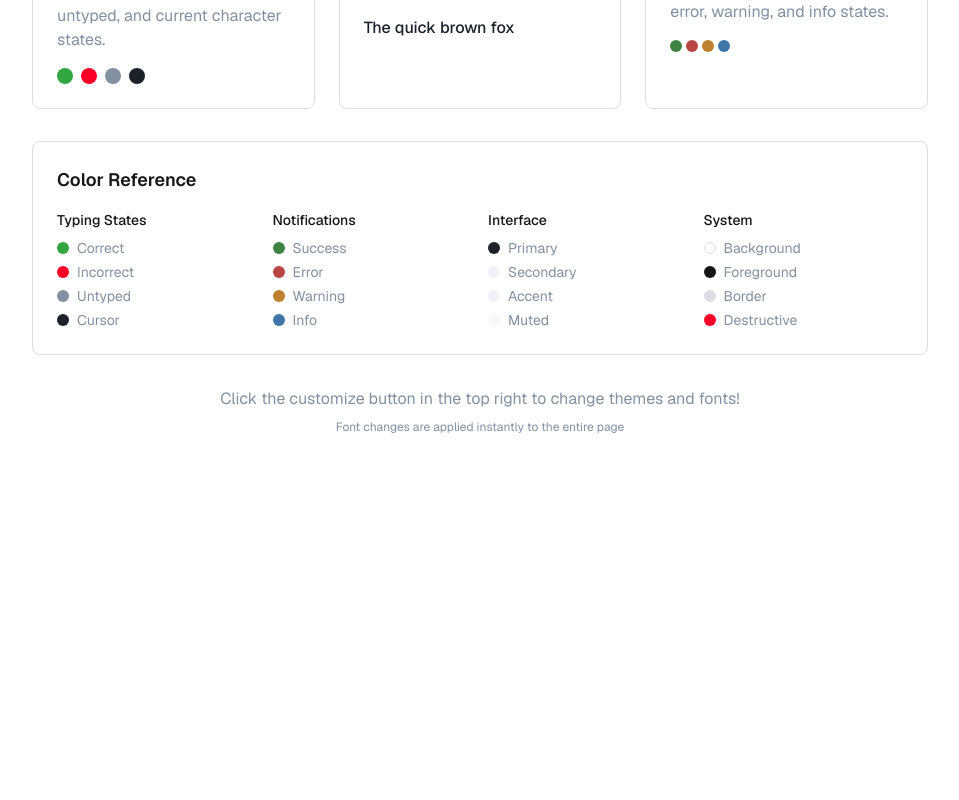
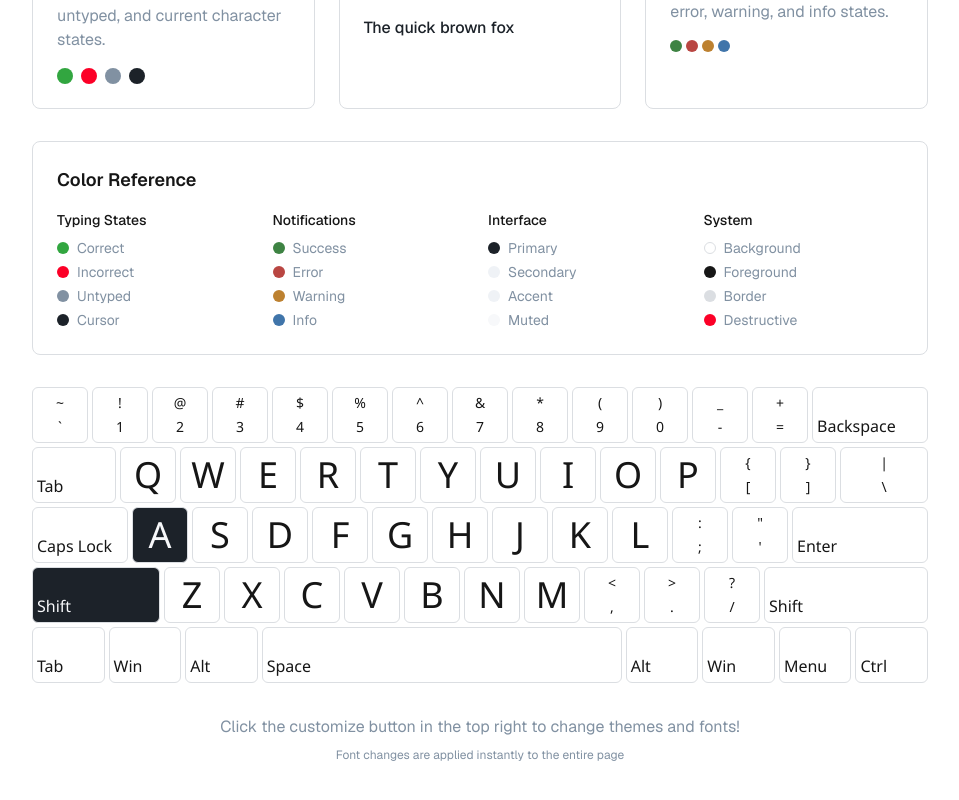
Before and after one commit to tdphong1293/HocGo10Ngon, a Next.js app in the folder client/: page / in a window 1280 px wide. Shown: the part 2833-3633 px from the top of the page, without its empty margins (160-1119 px from the left). Before the commit the page ends 3348 px from the top, so only its background shows below. Built offline with nearby package versions, Linux system fonts and the light colour scheme.

Commit message:
feat: add 6 more fonts, add Keyboard components

```diff
--- a/client/src/app/globals.css
+++ b/client/src/app/globals.css
@@ -356,7 +356,35 @@
 	font-family: var(--font-sourceCodePro), "Courier New", monospace;
 }
 
-/* Tailwind CSS v4 Theme Configuration */
+[data-font="comfortaa"] * {
+	font-family: var(--font-comfortaa), cursive, sans-serif;
+}
+
+[data-font="patrickHand"] * {
+	font-family: var(--font-patrickHand), cursive, sans-serif;
+}
+
+[data-font="spaceMono"] * {
+	font-family: var(--font-spaceMono), monospace;
+}
+
+[data-font="paytoneOne"] * {
+	font-family: var(--font-paytoneOne), cursive, sans-serif;
+}
+
+[data-font="righteous"] * {
+	font-family: var(--font-righteous), cursive, sans-serif;
+}
+
+[data-font="monoton"] * {
+	font-family: var(--font-monoton), cursive, sans-serif;
+}
+
+.keyboard-fixed-font,
+.keyboard-fixed-font * {
+	font-family: 'Segoe UI', Tahoma, Geneva, Verdana, sans-serif !important;
+}
+
 @theme inline {
 	--color-background: var(--background);
 	--color-foreground: var(--foreground);
--- a/client/src/app/layout.tsx
+++ b/client/src/app/layout.tsx
@@ -6,7 +6,13 @@ import {
     Roboto,
     Poppins,
     Open_Sans,
-    Source_Code_Pro
+    Source_Code_Pro,
+    Comfortaa,
+    Patrick_Hand,
+    Space_Mono,
+    Paytone_One,
+    Righteous,
+    Monoton
 } from "next/font/google";
 import "./globals.css";
 import { ThemeProvider } from "@/contexts/ThemeContext";
@@ -49,6 +55,42 @@ const sourceCodePro = Source_Code_Pro({
     subsets: ["latin"],
 });
 
+const comfortaa = Comfortaa({
+    variable: "--font-comfortaa",
+    weight: ["300", "400", "500", "600", "700"],
+    subsets: ["latin"],
+});
+
+const patrickHand = Patrick_Hand({
+    variable: "--font-patrickHand",
+    weight: ["400"],
+    subsets: ["latin"],
+});
+
+const spaceMono = Space_Mono({
+    variable: "--font-spaceMono",
+    weight: ["400", "700"],
+    subsets: ["latin"],
+});
+
+const paytoneOne = Paytone_One({
+    variable: "--font-paytoneOne",
+    weight: ["400"],
+    subsets: ["latin"],
+});
+
+const righteous = Righteous({
+    variable: "--font-righteous",
+    weight: ["400"],
+    subsets: ["latin"],
+});
+
+const monoton = Monoton({
+    variable: "--font-monoton",
+    weight: ["400"],
+    subsets: ["latin"],
+});
+
 export const metadata: Metadata = {
     title: "Create Next App",
     description: "Generated by create next app",
@@ -62,7 +104,7 @@ export default function RootLayout({
     return (
         <html lang="en">
             <body
-                className={`${geistSans.variable} ${geistMono.variable} ${inter.variable} ${roboto.variable} ${poppins.variable} ${openSans.variable} ${sourceCodePro.variable} antialiased`}
+                className={`${geistSans.variable} ${geistMono.variable} ${inter.variable} ${roboto.variable} ${poppins.variable} ${openSans.variable} ${sourceCodePro.variable} ${comfortaa.variable} ${patrickHand.variable} ${spaceMono.variable} ${paytoneOne.variable} ${righteous.variable} ${monoton.variable} antialiased`}
             >
                 <ThemeProvider>
                     <ThemeSelector />
--- a/client/src/app/page.tsx
+++ b/client/src/app/page.tsx
@@ -4,6 +4,7 @@ import { useTheme } from '@/hooks/useTheme';
 import { TypingTestDemo } from '@/components/TypingTestDemo';
 import { ToastColorDemo } from '@/components/ToastSystem';
 import { FontTestDemo } from '@/components/FontTestDemo';
+import Keyboard from '@/components/Keyboard';
 
 export default function Home() {
 	const { theme, font } = useTheme();
@@ -61,7 +62,7 @@ export default function Home() {
 					<div className="bg-card p-6 rounded-lg border border-border hover:border-border-hover transition-colors">
 						<h3 className="text-xl font-semibold text-card-foreground mb-3">Optimized Fonts</h3>
 						<p className="text-muted-foreground mb-4">
-							6 carefully selected fonts for optimal typing experience, including monospace options.
+							12 carefully selected fonts for optimal typing experience, including monospace options.
 						</p>
 						<div className="text-primary font-medium">The quick brown fox</div>
 					</div>
@@ -175,6 +176,7 @@ export default function Home() {
 						</div>
 					</div>
 				</div>
+				<Keyboard activeKeys={['LShift', 'A']} onKeyPress={() => {}} />
 
 				<footer className="text-center text-muted-foreground">
 					<p>Click the customize button in the top right to change themes and fonts!</p>
--- /dev/null
+++ b/client/src/components/Keyboard.tsx
@@ -0,0 +1,114 @@
+import React from 'react';
+
+interface KeyboardProps {
+    activeKeys: string[];
+    onKeyPress: (key: string) => void;
+}
+
+export const twoCharacterKey = (keys: string[], activeKeys: string[], extraClass: string = "") => {
+    const isActive = keys.some(key => activeKeys.includes(key));
+    const baseClasses = "flex flex-col gap-1 border-1 border-border justify-center items-center rounded-md px-3 py-1 min-h-14 min-w-14 transition-colors";
+    const bgClass = isActive ? "bg-primary text-primary-foreground" : "bg-background text-foreground";
+
+    return (
+        <div className={`${baseClasses} ${bgClass} ${extraClass}`.trim()}>
+            {keys.map((key, index) => (
+                <div key={`2-character-key-${index}`} className="text-sm">
+                    {key}
+                </div>
+            ))}
+        </div>
+    );
+}
+
+export const functionKey = (key: string, activeKeys: string[], extraClass: string = "") => {
+    let displayKey = key;
+    if (key === 'LShift' || key === 'RShift') {
+        displayKey = 'Shift';
+    }
+    const isActive = activeKeys.some(activeKey => activeKey.toLowerCase() === key.toLowerCase());
+    const baseClasses = "flex justify-start items-end border-1 border-border rounded-md px-1 py-1 min-h-14 transition-colors";
+    const bgClass = isActive ? "bg-primary text-primary-foreground" : "bg-background text-foreground";
+
+    return (
+        <div className={`${baseClasses} ${bgClass} ${extraClass}`.trim()}>
+            {displayKey}
+        </div>
+    );
+}
+
+export const letterKey = (key: string, activeKeys: string[], extraClass: string = "") => {
+    const isActive = activeKeys.some(activeKey => activeKey.toLowerCase() === key.toLowerCase());
+    const baseClasses = "flex justify-center items-center border-1 border-border rounded-md text-4xl px-2 py-1 min-h-14 min-w-14 transition-colors";
+    const bgClass = isActive ? "bg-primary text-primary-foreground" : "bg-background text-foreground";
+
+    return (
+        <div key={`letter-key-${key}`} className={`${baseClasses} ${bgClass} ${extraClass}`.trim()}>
+            {key}
+        </div>
+    );
+}
+
+const TopRowKeys = ['Q', 'W', 'E', 'R', 'T', 'Y', 'U', 'I', 'O', 'P'];
+const HomeRowKeys = ['A', 'S', 'D', 'F', 'G', 'H', 'J', 'K', 'L'];
+const BottomRowKeys = ['Z', 'X', 'C', 'V', 'B', 'N', 'M'];
+
+const Keyboard: React.FC<KeyboardProps> = ({
+    activeKeys,
+    onKeyPress
+}) => {
+    return (
+        <div className="keyboard-fixed-font flex flex-col gap-1 w-full max-w-4xl">
+            <div className="flex gap-1">
+                {twoCharacterKey(['~', '`'], activeKeys)}
+                {twoCharacterKey(['!', '1'], activeKeys)}
+                {twoCharacterKey(['@', '2'], activeKeys)}
+                {twoCharacterKey(['#', '3'], activeKeys)}
+                {twoCharacterKey(['$', '4'], activeKeys)}
+                {twoCharacterKey(['%', '5'], activeKeys)}
+                {twoCharacterKey(['^', '6'], activeKeys)}
+                {twoCharacterKey(['&', '7'], activeKeys)}
+                {twoCharacterKey(['*', '8'], activeKeys)}
+                {twoCharacterKey(['(', '9'], activeKeys)}
+                {twoCharacterKey([')', '0'], activeKeys)}
+                {twoCharacterKey(['_', '-'], activeKeys)}
+                {twoCharacterKey(['+', '='], activeKeys)}
+                {functionKey('Backspace', activeKeys, 'min-w-28 w-full')}
+            </div>
+            <div className="flex gap-1">
+                {functionKey('Tab', activeKeys, 'min-w-21 w-full')}
+                {TopRowKeys.map((key) => letterKey(key, activeKeys))}
+                {twoCharacterKey(['{', '['], activeKeys)}
+                {twoCharacterKey(['}', ']'], activeKeys)}
+                {twoCharacterKey(['|', '\\'], activeKeys, 'min-w-18 w-full')}
+            </div>
+            <div className="flex gap-1">
+                {functionKey('Caps Lock', activeKeys, 'min-w-24')}
+                {HomeRowKeys.map((key) => letterKey(key, activeKeys))}
+                {twoCharacterKey([':', ';'], activeKeys)}
+                {twoCharacterKey(['"', "'"], activeKeys)}
+                {functionKey('Enter', activeKeys, 'min-w-30 w-full')}
+            </div>
+            <div className="flex gap-1">
+                {functionKey('LShift', activeKeys, 'min-w-32')}
+                {BottomRowKeys.map((key) => letterKey(key, activeKeys))}
+                {twoCharacterKey(['<', ','], activeKeys)}
+                {twoCharacterKey(['>', '.'], activeKeys)}
+                {twoCharacterKey(['?', '/'], activeKeys)}
+                {functionKey('RShift', activeKeys, 'min-w-35 w-full')}
+            </div>
+            <div className="flex gap-1">
+                {functionKey('Tab', activeKeys, 'min-w-16 w-full')}
+                {functionKey('Win', activeKeys, 'min-w-16 w-full')}
+                {functionKey('Alt', activeKeys, 'min-w-16 w-full')}
+                {functionKey('Space', activeKeys, 'min-w-90 w-full')}
+                {functionKey('Alt', activeKeys, 'min-w-16 w-full')}
+                {functionKey('Win', activeKeys, 'min-w-16 w-full')}
+                {functionKey('Menu', activeKeys, 'min-w-16 w-full')}
+                {functionKey('Ctrl', activeKeys, 'min-w-16 w-full')}
+            </div>
+        </div>
+    )
+}
+
+export default Keyboard;
--- a/client/src/contexts/ThemeContext.tsx
+++ b/client/src/contexts/ThemeContext.tsx
@@ -4,7 +4,7 @@ import React, { createContext, useContext, useEffect, useState, useRef } from 'r
 
 // Các loại theme và font được hỗ trợ
 export type Theme = 'light' | 'dark' | 'ocean' | 'forest' | 'sunset' | 'lavender' | 'crimson';
-export type Font = 'geist' | 'inter' | 'roboto' | 'poppins' | 'openSans' | 'sourceCodePro';
+export type Font = 'geist' | 'inter' | 'roboto' | 'poppins' | 'openSans' | 'sourceCodePro' | 'comfortaa' | 'patrickHand' | 'spaceMono' | 'paytoneOne' | 'righteous' | 'monoton';
 
 interface ThemeContextType {
     theme: Theme;
@@ -50,7 +50,7 @@ export const ThemeProvider: React.FC<ThemeProviderProps> = ({ children }) => {
         }
 
         // Set the font - prioritize localStorage, then DOM, then default
-        if (savedFont && ['geist', 'inter', 'roboto', 'poppins', 'openSans', 'sourceCodePro'].includes(savedFont)) {
+        if (savedFont && ['geist', 'inter', 'roboto', 'poppins', 'openSans', 'sourceCodePro', 'comfortaa', 'patrickHand', 'spaceMono', 'paytoneOne', 'righteous', 'monoton'].includes(savedFont)) {
             setFont(savedFont);
         }
 
```
Also changed, not shown: client/src/components/ThemeSelector.tsx (+9 -1 lines).
